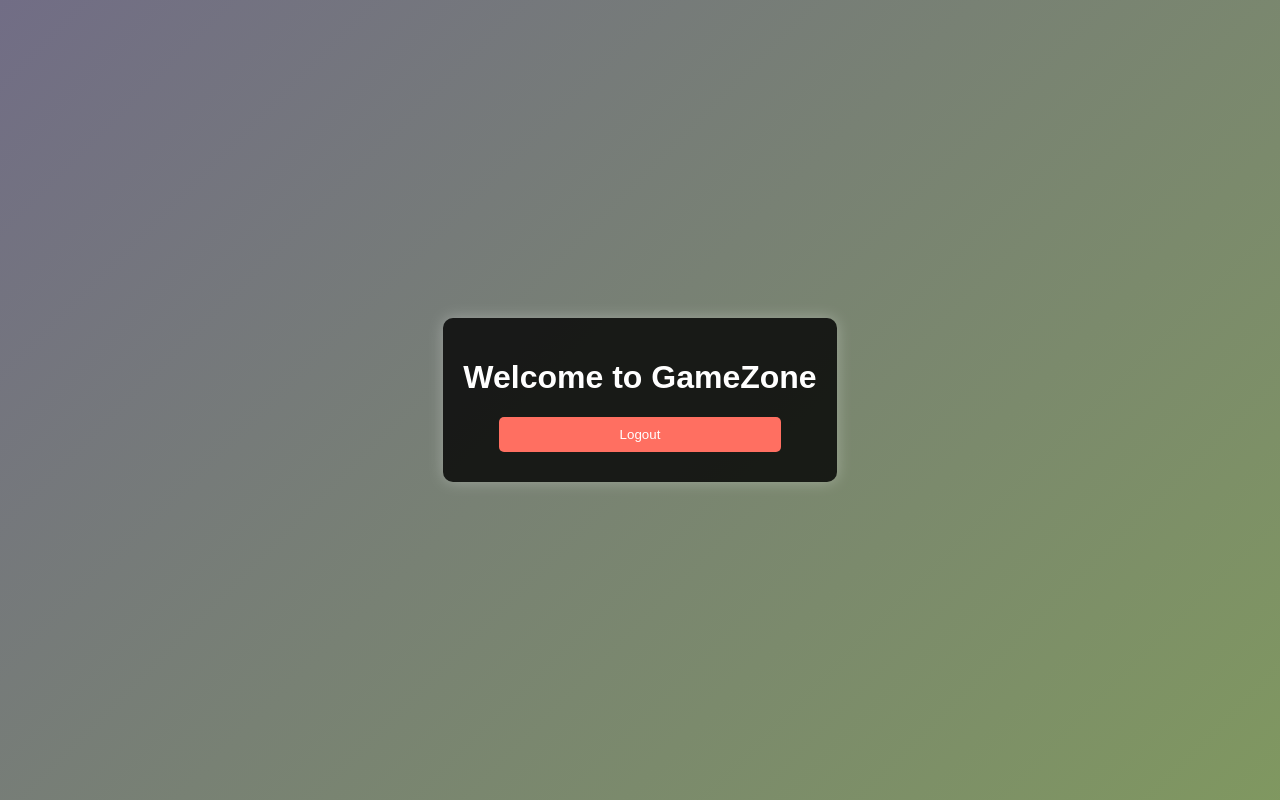
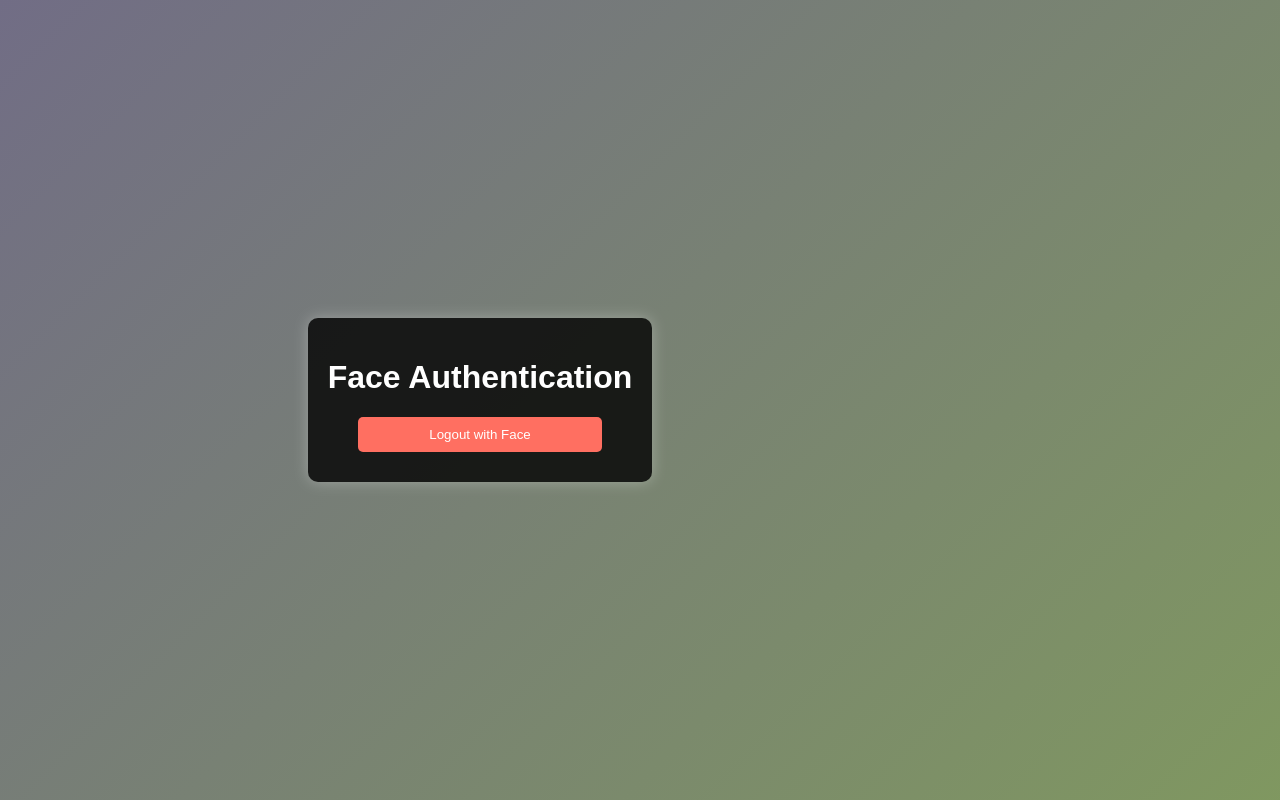
Before and after one commit to Priya-150/gaming-login, a plain HTML site: page dashboard.html in a window 1280 px wide. Drawn offline with Linux system fonts and the light colour scheme.

Commit message:
Update dashboard.html

```diff
--- a/dashboard.html
+++ b/dashboard.html
@@ -3,14 +3,16 @@
 <head>
     <meta charset="UTF-8">
     <meta name="viewport" content="width=device-width, initial-scale=1.0">
-    <title>Dashboard</title>
+    <title>Face Authentication</title>
     <link rel="stylesheet" href="style.css">
 </head>
 <body>
     <div class="dashboard-container">
-        <h1>Welcome to GameZone</h1>
-        <button onclick="logout()">Logout</button>
+        <h1>Face Authentication</h1>
+        <button onclick="faceLogout()">Logout with Face</button>
     </div>
+    <video id="logout-video" width="320" height="240" autoplay></video>
+    <script src="face-api.min.js"></script>
     <script src="firebase.js" type="module"></script>
     <script src="script.js" type="module"></script>
 </body>
```
